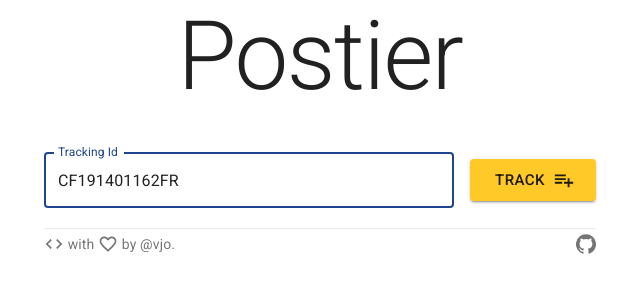
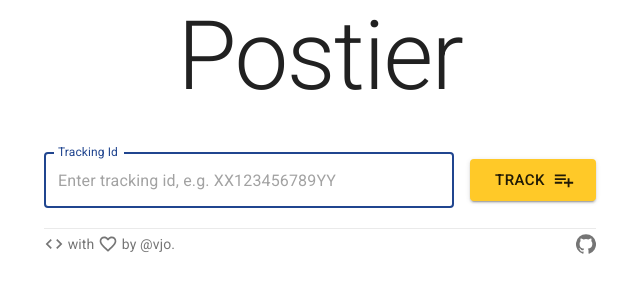
Before and after one commit to vjo/postier, a Next.js app: page / in a window 1280 px wide. Shown: the top 300 px of the page, without its empty margins (320-960 px from the left). Built offline with nearby package versions, Linux system fonts and the light colour scheme.

Commit message:
Remove default trackingId

```diff
--- a/pages/index.js
+++ b/pages/index.js
@@ -18,7 +18,7 @@ export const CARD_HEIGHT = "168px";
 const FETCH_ERROR_DATA = {};
 
 export default function Home() {
-  const [trackingId, setTrackingId] = useState("CF191401162FR");
+  const [trackingId, setTrackingId] = useState("");
   const [trackingInfo, setTrackingInfo] = useState({});
 
   const ids = Object.keys(trackingInfo);
```
